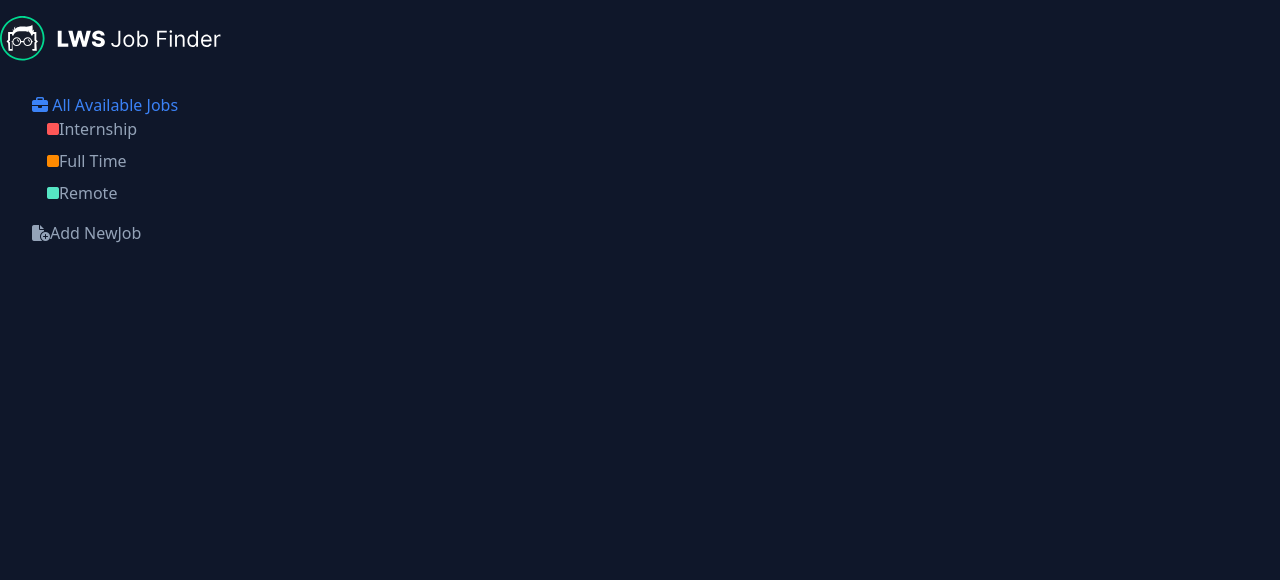
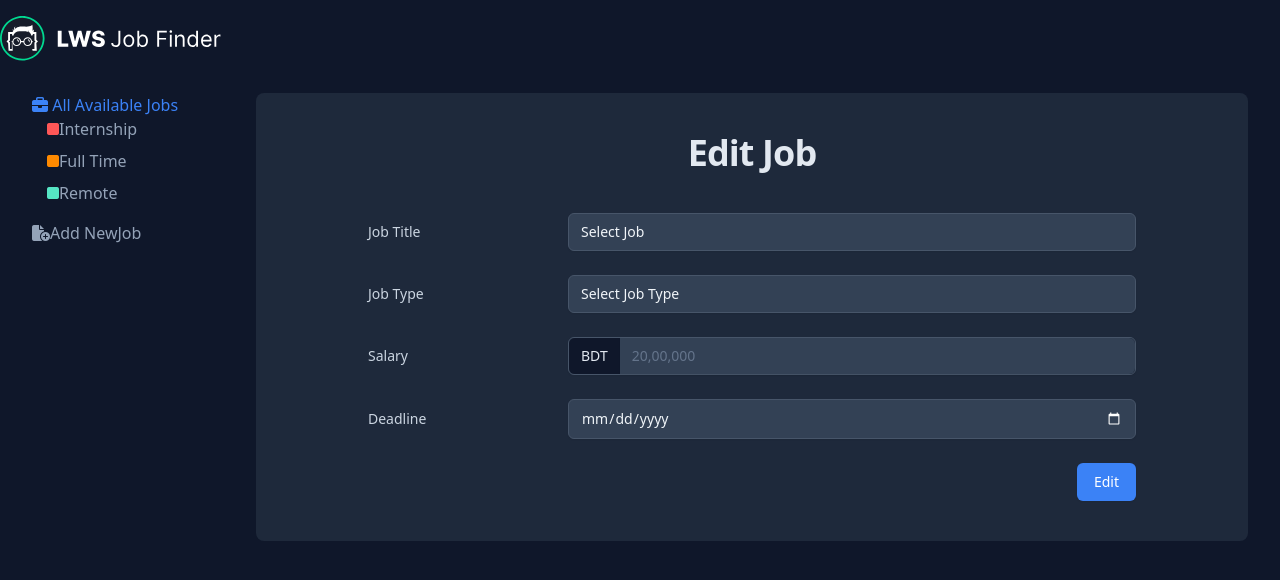
Before and after one commit to zhSHUVO/job-finder, a React (Create React App) app: page /update/1 in a window 1280 px wide. Shown: the top 580 px of the page. Built offline with nearby package versions, Linux system fonts and the light colour scheme; the HTML template or start-up script is replaced by a standard one.

Commit message:
update job

```diff
--- a/src/App.js
+++ b/src/App.js
@@ -3,8 +3,8 @@ import { BrowserRouter, Route, Routes } from "react-router-dom";
 import NavBar from "./components/Nav/NavBar";
 import SideBar from "./components/Nav/SideBar";
 import AddJob from "./pages/AddJob";
-import EditJob from "./pages/EditJob";
 import Home from "./pages/Home";
+import UpdateJob from "./pages/UpdateJob";
 
 function App() {
     return (
@@ -14,7 +14,7 @@ function App() {
             <Routes>
                 <Route path="/" element={<Home />} />
                 <Route path="/add-job" element={<AddJob />} />
-                <Route path="/edit/:jobId" element={<EditJob />} />
+                <Route path="/update/:jobId" element={<UpdateJob />} />
             </Routes>
         </BrowserRouter>
     );
--- a/src/components/Jobs/AvailableJobsItem.js
+++ b/src/components/Jobs/AvailableJobsItem.js
@@ -35,7 +35,7 @@ const AvailableJobsItem = ({ job }) => {
             </div>
             <div className="mt-5 flex lg:mt-0 lg:ml-4">
                 <span className="hidden sm:block">
-                    <Link to={`/edit/${id}`}>
+                    <Link to={`/update/${id}`}>
                         <button
                             type="button"
                             className="lws-edit btn btn-primary"
--- a/src/features/jobs/jobApi.js
+++ b/src/features/jobs/jobApi.js
@@ -14,3 +14,8 @@ export const deleteJob = async (id) => {
     const res = await axios.delete(`/jobs/${id}`);
     return res.data;
 };
+
+export const updateJob = async (id, job) => {
+    const res = await axios.patch(`/jobs/${id}`, job);
+    return res.data;
+};
--- a/src/features/jobs/jobSlice.js
+++ b/src/features/jobs/jobSlice.js
@@ -1,5 +1,6 @@
 import { createAsyncThunk, createSlice } from "@reduxjs/toolkit";
-import { addJob, deleteJob, getJobs } from "./jobApi";
+
+import { addJob, deleteJob, getJobs, updateJob } from "./jobApi";
 
 const initialState = {
     jobs: [],
@@ -22,6 +23,14 @@ export const deleteJobThunk = createAsyncThunk(
     "/job/deleteJobData",
     async (id) => {
         const job = await deleteJob(id);
+        return job;
+    }
+);
+
+export const updateJobThunk = createAsyncThunk(
+    "/job/updateJobData",
+    async ({ id, updatedJobData }) => {
+        const job = await updateJob(id, updatedJobData);
         return job;
     }
 );
@@ -81,6 +90,26 @@ const jobSlice = createSlice({
                 state.isLoading = false;
                 state.isError = true;
                 state.error = action.error?.message;
+            })
+
+            // update job
+            .addCase(updateJobThunk.pending, (state) => {
+                state.isLoading = true;
+                state.isError = false;
+            })
+            .addCase(updateJobThunk.fulfilled, (state, action) => {
+                state.isError = false;
+                state.isLoading = false;
+                const data = action.payload;
+                const jobToUpdate = state.jobs.map((job) =>
+                    job.id === action.payload.id ? { ...job, data } : job
+                );
+                state.jobs = jobToUpdate;
+            })
+            .addCase(updateJobThunk.rejected, (state, action) => {
+                state.isLoading = false;
+                state.isError = true;
+                state.error = action.error?.message;
             });
     },
 });
--- a/src/pages/AddJob.js
+++ b/src/pages/AddJob.js
@@ -14,10 +14,10 @@ const AddJob = () => {
         });
     };
 
-    const submit = (event) => {
-        event.preventDefault();
+    const submit = (e) => {
+        e.preventDefault();
         dispatch(addJobThunk(jobData));
-        event.target.reset();
+        e.target.reset();
     };
     return (
         <div>
--- a/src/pages/EditJob.js
+++ b/src/pages/UpdateJob.js
@@ -1,6 +1,29 @@
-import React from "react";
+import React, { useState } from "react";
+import { useDispatch, useSelector } from "react-redux";
+import { useNavigate, useParams } from "react-router-dom";
+import { updateJobThunk } from "../features/jobs/jobSlice";
 
-const EditJob = () => {
+const UpdateJob = () => {
+    const navigate = useNavigate()
+    const dispatch = useDispatch();
+    const param = useParams();
+    const id = param.jobId;
+    const { jobs } = useSelector((state) => state.job);
+    const currentJob = jobs.find((job) => job.id === parseInt(id));
+
+    const [updatedJobData, setUpdatedJobData] = useState();
+    const submitUpdatedJobData = (e) => {
+        setUpdatedJobData({
+            ...updatedJobData,
+            [e.target.name]: e.target.value,
+        });
+    };
+    const submitUpdate = (e) => {
+        e.preventDefault();
+        dispatch(updateJobThunk({id, updatedJobData}));
+        navigate("/")
+
+    };
     return (
         <div>
             <div className="max-w-[90rem] mx-auto px-4 sm:px-6 md:px-8">
@@ -11,7 +34,7 @@ const EditJob = () => {
                         </h1>
 
                         <div className="max-w-3xl mx-auto">
-                            <form className="space-y-6">
+                            <form onSubmit={submitUpdate} className="space-y-6">
                                 <div className="fieldContainer">
                                     <label
                                         htmlFor="lws-JobTitle"
@@ -20,11 +43,13 @@ const EditJob = () => {
                                         Job Title
                                     </label>
                                     <select
+                                        onChange={submitUpdatedJobData}
+                                        defaultValue={currentJob?.title}
                                         id="lws-JobTitle"
                                         name="title"
                                         required
                                     >
-                                        <option value="" hidden selected>
+                                        <option value="" hidden defaultValue>
                                             Select Job
                                         </option>
                                         <option>Software Engineer</option>
@@ -49,11 +74,13 @@ const EditJob = () => {
                                         Job Type
                                     </label>
                                     <select
+                                        onChange={submitUpdatedJobData}
+                                        defaultValue={currentJob?.type}
                                         id="lws-JobType"
                                         name="type"
                                         required
                                     >
-                                        <option value="" hidden selected>
+                                        <option value="" hidden defaultValue>
                                             Select Job Type
                                         </option>
                                         <option>Full Time</option>
@@ -69,6 +96,8 @@ const EditJob = () => {
                                     <div className="flex border rounded-md shadow-sm border-slate-600">
                                         <span className="input-tag">BDT</span>
                                         <input
+                                            onChange={submitUpdatedJobData}
+                                            defaultValue={currentJob?.salary}
                                             type="number"
                                             name="salary"
                                             id="lws-JobSalary"
@@ -84,6 +113,8 @@ const EditJob = () => {
                                         Deadline
                                     </label>
                                     <input
+                                        onChange={submitUpdatedJobData}
+                                        defaultValue={currentJob?.deadline}
                                         type="date"
                                         name="deadline"
                                         id="lws-JobDeadline"
@@ -109,4 +140,4 @@ const EditJob = () => {
     );
 };
 
-export default EditJob;
+export default UpdateJob;
```
